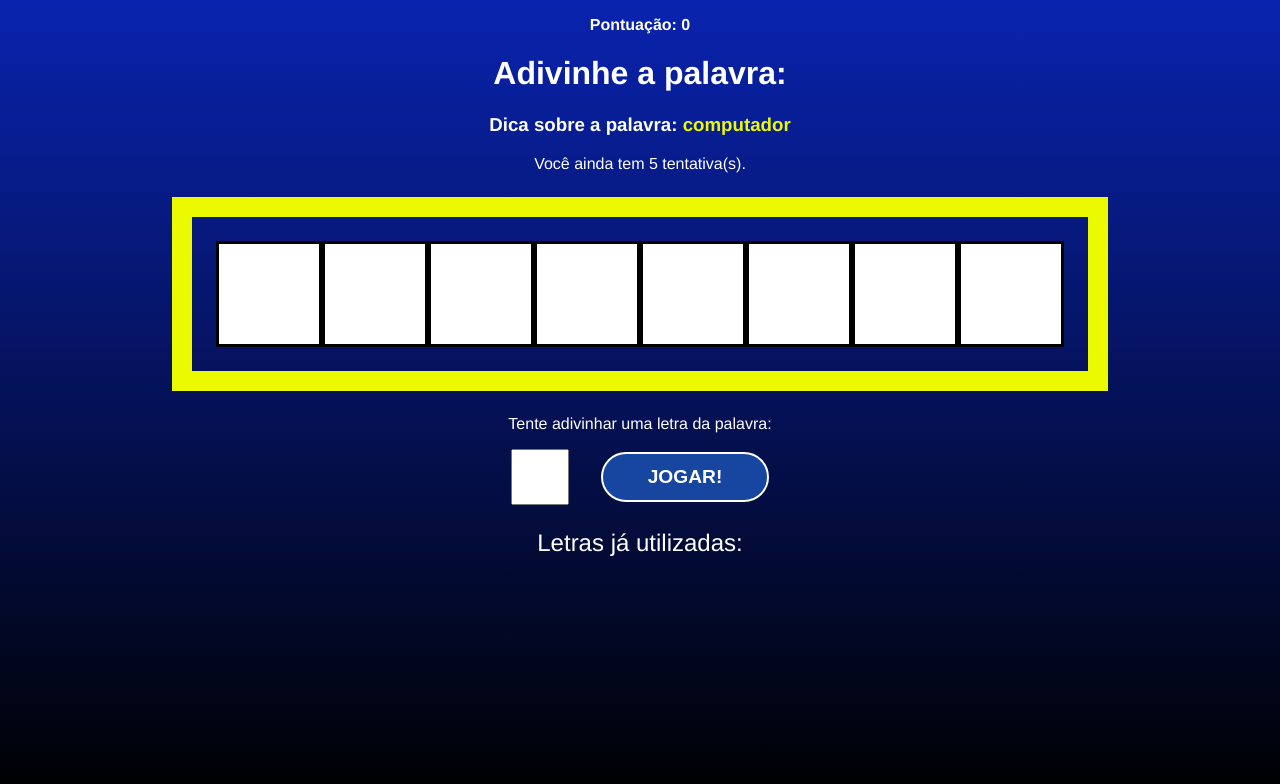
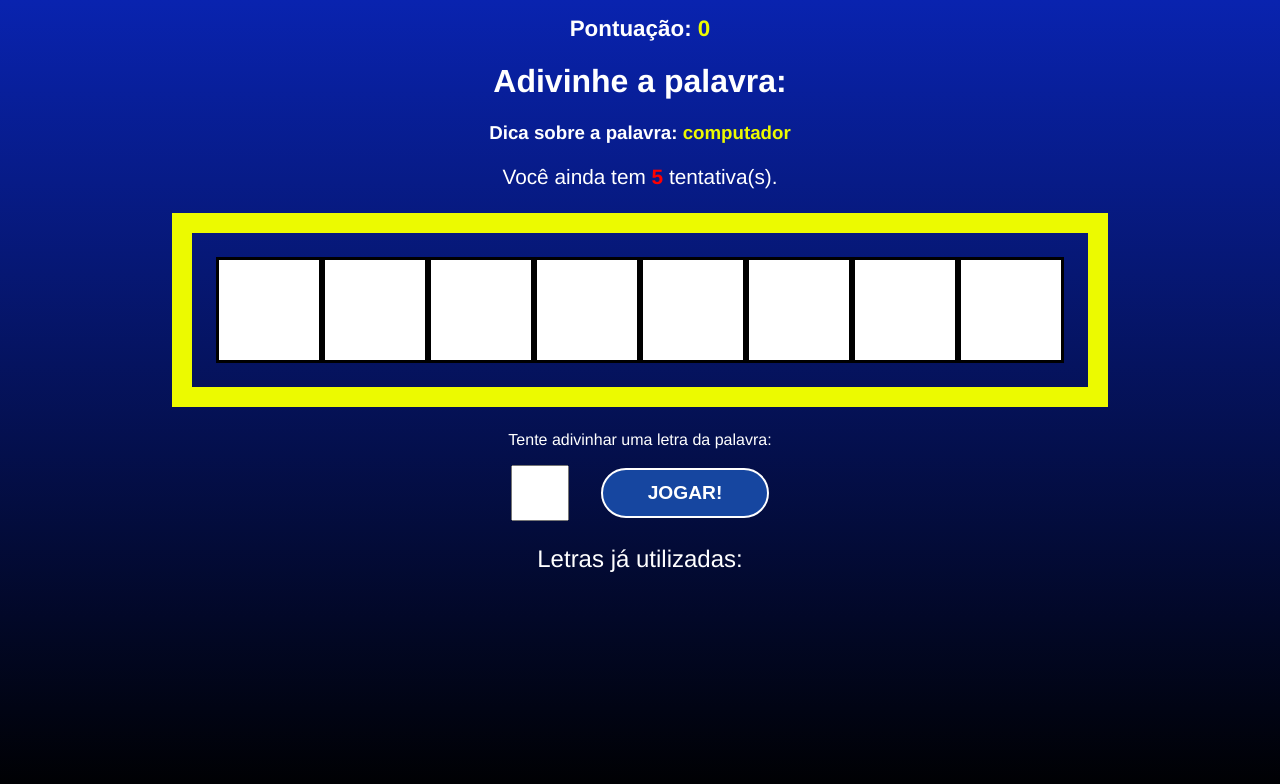
Before and after one commit to fxbricix/secret-word, a React (Create React App) app: page / in a window 1280 px wide. Both pictures are taken after a click on the button "COMEÇAR O JOGO". Shown: the top 784 px of the page. Built offline with nearby package versions, Linux system fonts and the light colour scheme.

Commit message:
better view of game page

```diff
--- a/src/components/Game.css
+++ b/src/components/Game.css
@@ -3,6 +3,20 @@
 }
 
 .points span {
+    font-weight: bold;
+    font-size: 1.4em;
+}
+
+.numberPoint{
+    color: #ECFA00;
+}
+
+.spanAttempts{
+    font-size: 1.3em;
+}
+
+.attempts{
+    color: rgb(255, 0, 0);
     font-weight: bold;
 }
 
--- a/src/components/Game.jsx
+++ b/src/components/Game.jsx
@@ -25,13 +25,18 @@ const Game = ({
   return (
     <div className="game">
       <p className="points">
-        <span>Pontuação: {score}</span>
+        <span>Pontuação:</span>
+        <span className="numberPoint"> {score}</span>
       </p>
       <h1>Adivinhe a palavra: </h1>
       <h3 className="tip">
         Dica sobre a palavra: <span>{pickedCategory}</span>
       </h3>
-      <p>Você ainda tem {guesses} tentativa(s).</p>
+      <p className="spanAttempts">
+        <span>Você ainda tem </span>
+        <span className="attempts">{guesses} </span>
+        <span>tentativa(s).</span>
+      </p>
       <div className="wordContainer">
         {letters.map((letter, i) =>
           guessedLetters.includes(letter) ? (
```
